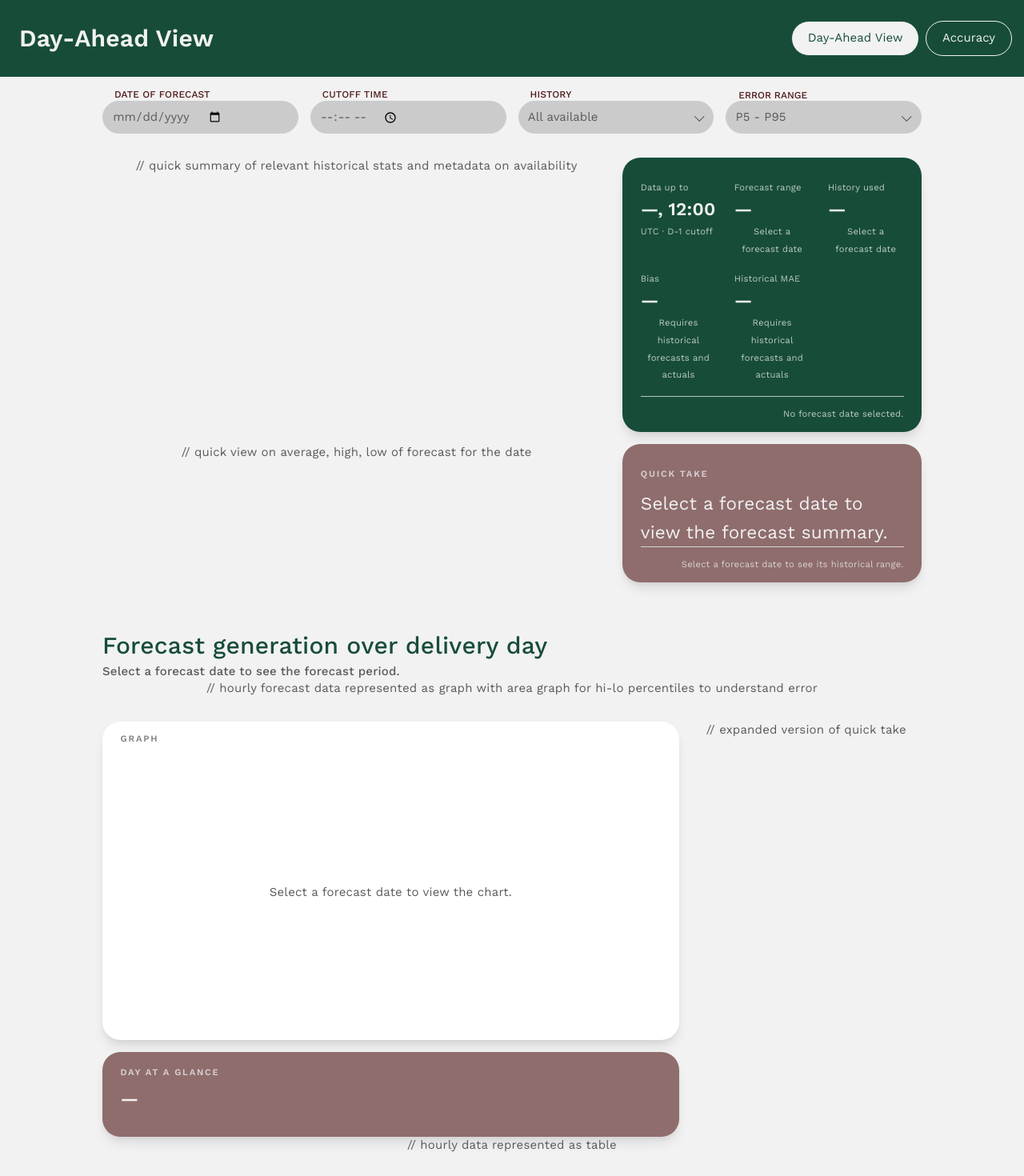
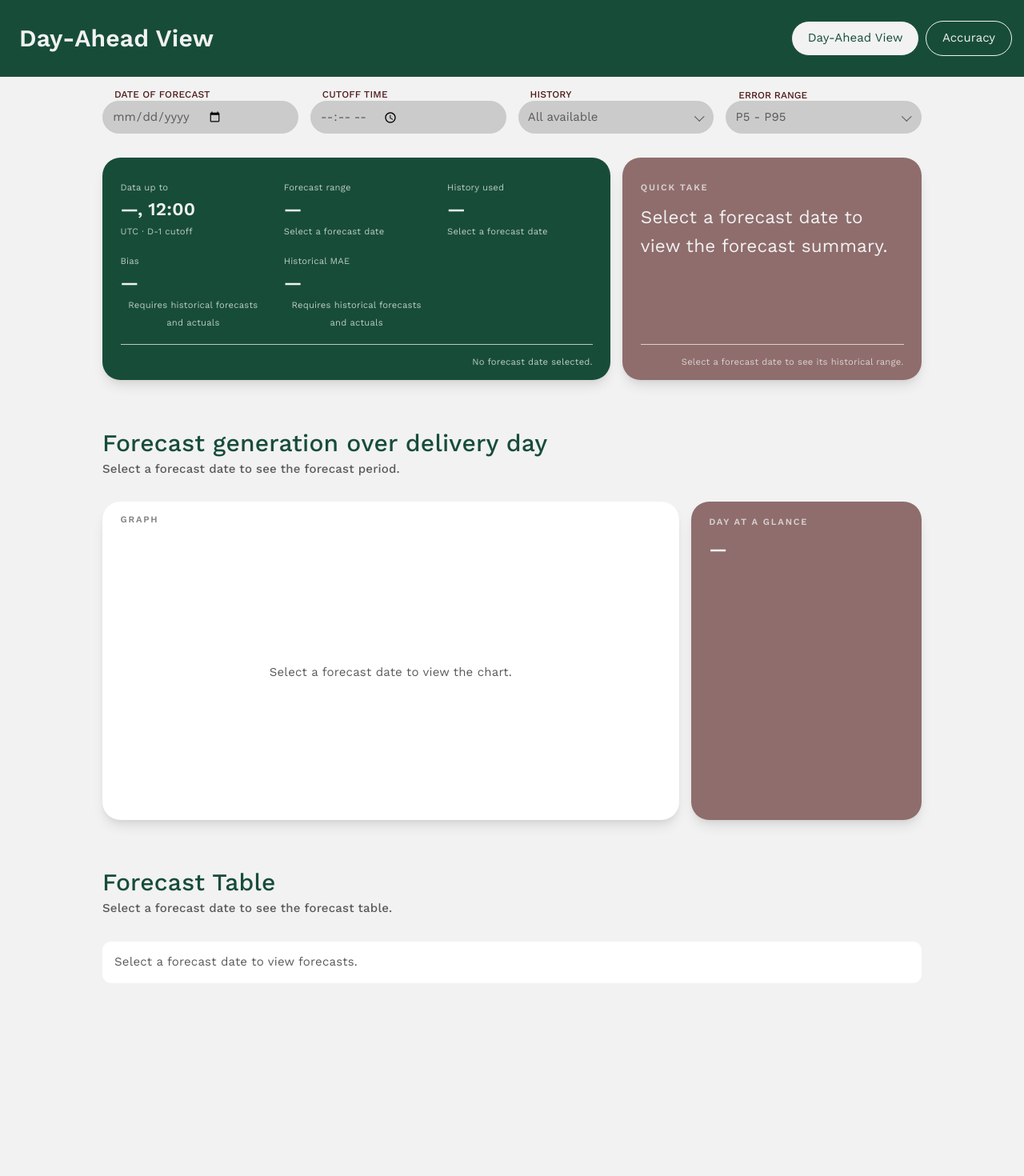
Before and after one commit to dishaap/reint-challenge, a React (Vite) app in the folder frontend/: page / in a window 1280 px wide. Shown: the top 1470 px of the page at 80% size. After the commit the page ends 1259 px from the top, so only its background shows below. Built offline with nearby package versions, Linux system fonts and the light colour scheme.

Commit message:
reformat comments

```diff
--- a/frontend/src/pages/DayAheadView.jsx
+++ b/frontend/src/pages/DayAheadView.jsx
@@ -529,7 +529,7 @@ export default function DayAheadView({ filters, onFiltersChange }) {
                 onChange={onFiltersChange}
             />
             <section className="day-ahead-summary">
-                // quick summary of relevant historical stats and metadata on availability
+                {/* Quick summary of historical stats and data availability. */}
                 <Card
                     tone="green"
                     metrics={summaryMetrics}
@@ -538,7 +538,7 @@ export default function DayAheadView({ filters, onFiltersChange }) {
                             : "No forecast date selected."}
                 />
 
-                // quick view on average, high, low of forecast for the date
+                {/* Daily forecast average, high, and low. */}
                 <Card
                     tone="rose"
                     eyebrow="Quick take"
@@ -584,7 +584,7 @@ export default function DayAheadView({ filters, onFiltersChange }) {
                     </p>
                 </div>
 
-                // hourly forecast data represented as graph with area graph for hi-lo percentiles to understand error
+                {/* Hourly report samples with the selected percentile range. */}
                 <section className="forecast-stats">
                     <Card tone="light" eyebrow="Graph" className="day-ahead-chart-card">
                         <ForecastChart
@@ -596,7 +596,7 @@ export default function DayAheadView({ filters, onFiltersChange }) {
                         />
                     </Card>
 
-                    // expanded version of quick take
+                    {/* Expanded daily forecast summary. */}
                     <Card
                         tone="rose"
                         title={formatDate(forecastDate)}
@@ -611,7 +611,7 @@ export default function DayAheadView({ filters, onFiltersChange }) {
                 </section>
             </div>
             <div>
-                // hourly data represented as table
+                {/* Hourly report samples in tabular form. */}
                 <div className="section-header">
                     <p className="section-header-title">Forecast Table</p>
                     <p className="section-header-subtitle">
```
